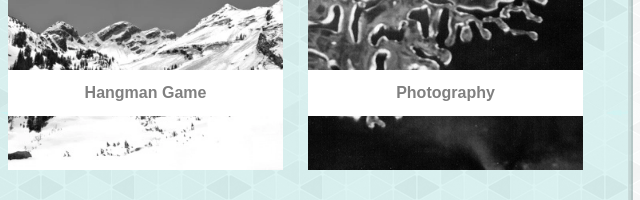
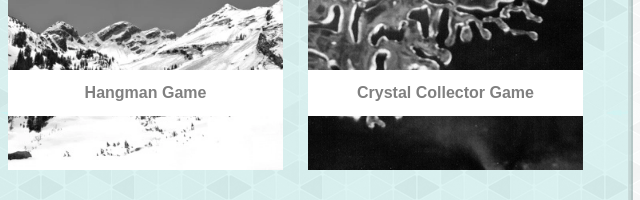
Before and after one commit to almoller/Responsive-Portfolio, a plain HTML site: page portfolio.html in a window 1280 px wide. Shown: the part 258-458 px from the top of the page, 187-827 px from the left. Drawn offline with Linux system fonts and the light colour scheme.

Commit message:
Add files via upload

```diff
--- a/portfolio.html
+++ b/portfolio.html
@@ -51,9 +51,9 @@
 
                     <div class="folioPic_Container">
                         <div class="folioPic_Text">
-                            <a class="folioPic_Link" href="https://alanmoller.wordpress.com/student-work/photography">Photography</a>
+                            <a class="folioPic_Link" href="https://almoller.github.io/week4-game">Crystal Collector Game</a>
                         </div>
-                        <img class="PortfolioImage" width="275px" height="200px" src="assets/images/photography.png" alt="Photography">
+                        <img class="PortfolioImage" width="275px" height="200px" src="assets/images/photography.png" alt="Ice Image">
                     </div>
 
                     <div class="folioPic_Container">
```
